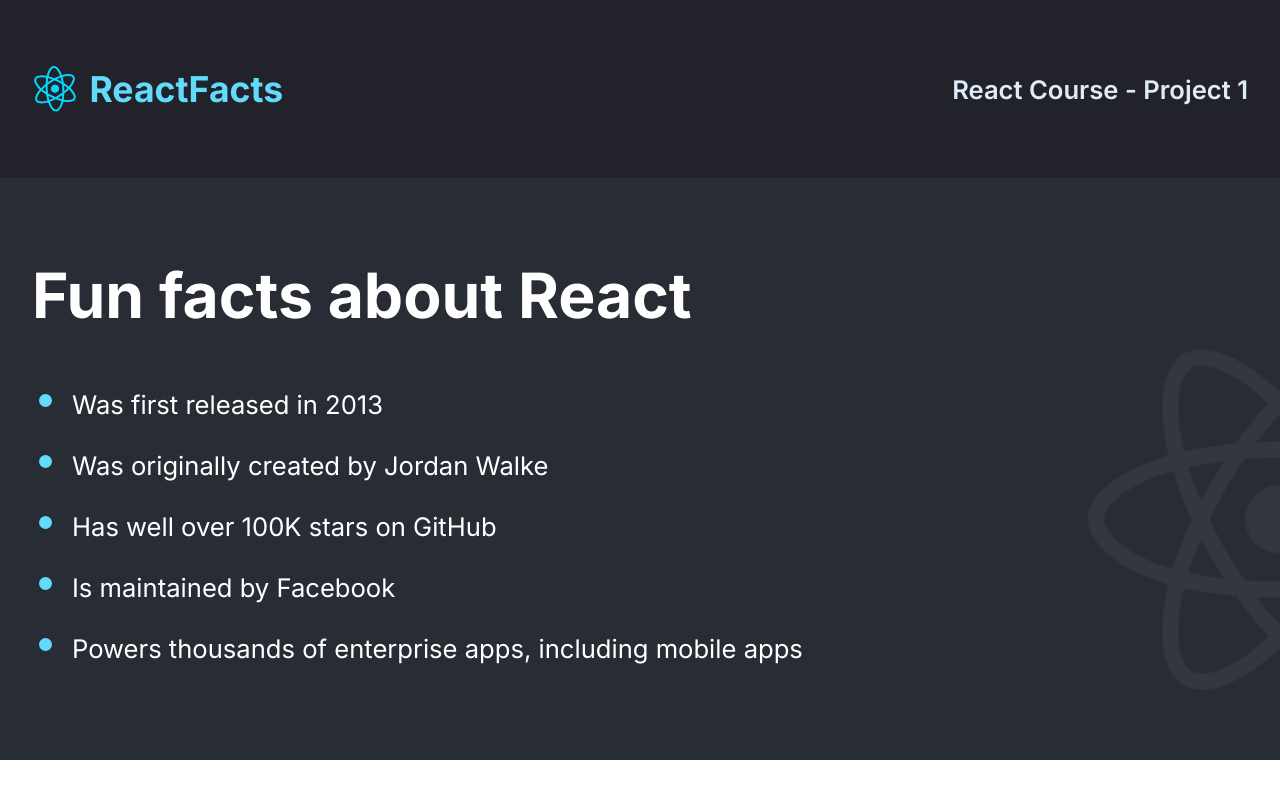
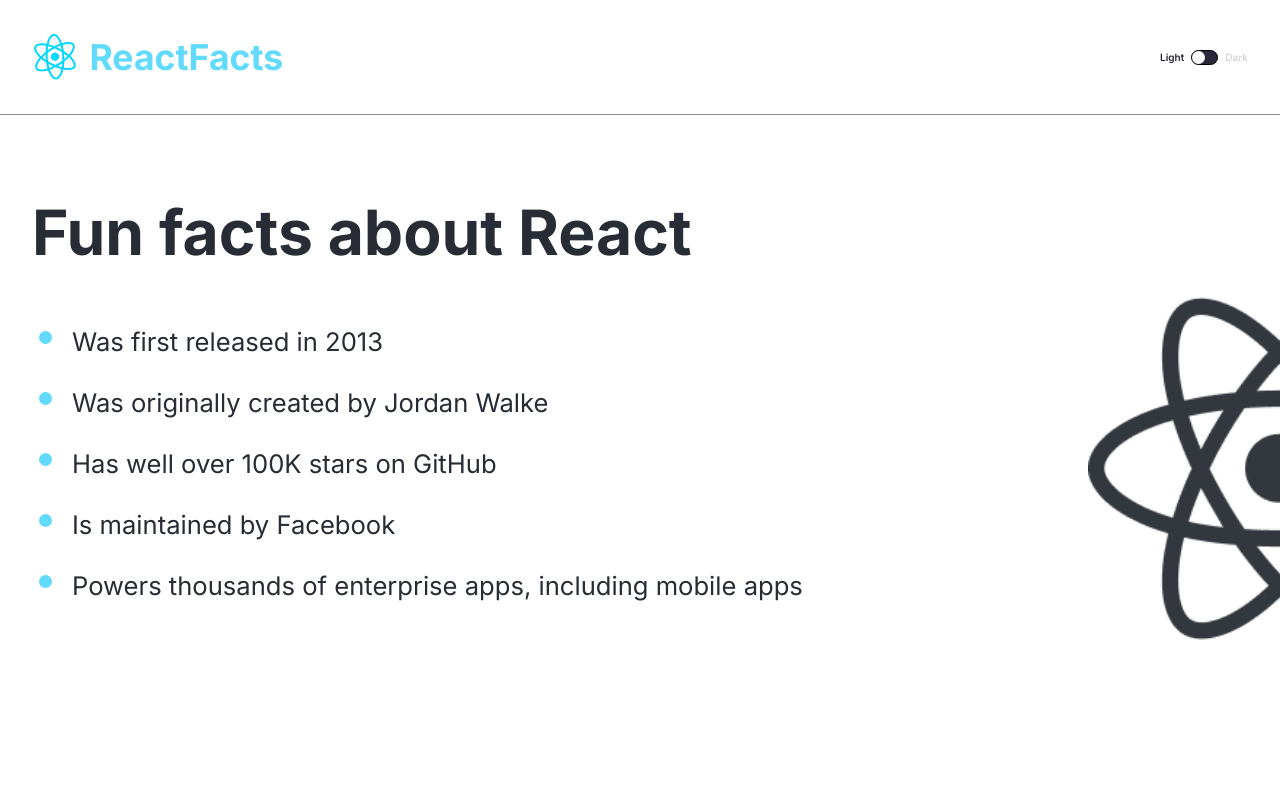
Before and after one commit to adarshcodes/react-info-site, a React (Create React App) app: page / in a window 1280 px wide. Built offline with nearby package versions, Linux system fonts and the light colour scheme.

Commit message:
adding dark mode

```diff
--- a/src/App.js
+++ b/src/App.js
@@ -9,15 +9,20 @@ import "./style.css";
 import NavBar from "./components/NavBar";
 import Main from "./components/Main";
 
-class App extends React.Component {
-	render() {
-		return (
-			<div>
-				<NavBar />
-				<Main />
-			</div>
-		);
+function App() {
+	const [theme, setTheme] = React.useState(false);
+
+	function toggleDarkMode() {
+		setTheme((prevMode) => !prevMode);
+		console.log(theme);
 	}
+
+	return (
+		<div>
+			<NavBar darkMode={theme} toggleDarkMode={toggleDarkMode} />
+			<Main darkMode={theme} toggleDarkMode={toggleDarkMode} />
+		</div>
+	);
 }
 
 export default App;
--- a/src/components/Main.js
+++ b/src/components/Main.js
@@ -2,16 +2,30 @@ import React from "react";
 // adding CSS files
 import "../style.css";
 
-function Main() {
+function Main(props) {
 	return (
-		<div className="main-section">
-			<h1 className="heading-primary">Fun facts about React</h1>
-			<ul className="main-list">
-				<li className="main-item">Was first released in 2013</li>
-				<li className="main-item">Was originally created by Jordan Walke</li>
-				<li className="main-item">Has well over 100K stars on GitHub</li>
-				<li className="main-item">Is maintained by Facebook</li>
-				<li className="main-item">
+		<div className={props.darkMode ? "dark main-section" : "main-section"}>
+			<h1
+				className={
+					props.darkMode ? "text-dark heading-primary" : "heading-primary"
+				}
+			>
+				Fun facts about React
+			</h1>
+			<ul>
+				<li className={props.darkMode ? "main-item text-dark" : "main-item"}>
+					Was first released in 2013
+				</li>
+				<li className={props.darkMode ? "main-item text-dark" : "main-item"}>
+					Was originally created by Jordan Walke
+				</li>
+				<li className={props.darkMode ? "main-item text-dark" : "main-item"}>
+					Has well over 100K stars on GitHub
+				</li>
+				<li className={props.darkMode ? "main-item text-dark" : "main-item"}>
+					Is maintained by Facebook
+				</li>
+				<li className={props.darkMode ? "main-item text-dark" : "main-item"}>
 					Powers thousands of enterprise apps, including mobile apps
 				</li>
 			</ul>
--- a/src/components/NavBar.js
+++ b/src/components/NavBar.js
@@ -2,32 +2,24 @@ import React from "react";
 // adding CSS files
 import "../style.css";
 import logo from "../images/react-icon-small.png";
-class LogoBox extends React.Component {
-	render() {
-		return (
+
+function NavBar(props) {
+	return (
+		<nav className={props.darkMode ? "dark navbar" : "navbar"}>
 			<div className="logoBox">
 				<img src={logo} alt="logo" className="logo" />
 				<h3 className="logo-heading">ReactFacts</h3>
 			</div>
-		);
-	}
-}
 
-class NavText extends React.Component {
-	render() {
-		return <h4 className="navigation-text"> React Course - Project 1</h4>;
-	}
-}
-
-class NavBar extends React.Component {
-	render() {
-		return (
-			<div className="navbar">
-				<LogoBox />
-				<NavText />
+			<div className="toggler">
+				<p className="toggler--light">Light</p>
+				<div className="toggler--slider" onClick={props.toggleDarkMode}>
+					<div className="toggler--slider--circle"></div>
+				</div>
+				<p className="toggler--dark">Dark</p>
 			</div>
-		);
-	}
+		</nav>
+	);
 }
 
 export default NavBar;
--- a/src/style.css
+++ b/src/style.css
@@ -9,12 +9,20 @@ body {
     font-family: 'inter', sans-serif;
 }
 
+
+
 .navbar {
-    padding: 2rem;
+    padding: 0rem 2rem;
     display: flex;
     justify-content: space-between;
     align-items: center;
-    background-color: #21222A;
+    background-color: #fff;
+    border-bottom: .1rem solid #918E9B;
+}
+
+.dark {
+    background-color: #282D35 !important;
+    color: #fff;
 }
 
 .logoBox {
@@ -49,33 +57,98 @@ body {
     }
 }
 
-.navigation-text {
-    font-size: 1.6rem;
-    color: #DEEBF8;
-    font-weight: 600;
+.main-section {
+    background: url('./images/react-icon-large.png') no-repeat;
+    background-color: #fff;
+    background-position: right 75%;
+    background-size: 12rem;
+    padding: 5rem 2rem 6rem 2rem;
 }
 
-.main-section {
-    background: url('./images/react-icon-large.png') no-repeat;
-    background-color: #282D35;
-    background-position: right 75%;
-    background-size: 12rem;
-    padding: 5rem 2rem;
-}
+
 
 .heading-primary {
     margin-top: 0;
     font-size: 3.9rem;
-    color: #FFFFFF;
+    color: #282D35;
+}
+
+.text-dark {
+    color: #fff !important;
 }
 
 .main-item {
     font-size: 1.6rem;
-    color: #FFFFFF;
+    color: #282D35;
     margin: 1rem 0;
 }
+
 
 .main-item::marker {
     color: #61DAFB;
     font-size: 2.5rem;
 }
+
+/* Dark mode toggle */
+
+.toggler {
+    display: flex;
+    align-items: center;
+}
+
+.toggler p {
+    font-size: 0.625rem;
+    font-weight: 600;
+}
+
+.toggler--slider {
+    width: 25px;
+    height: 13px;
+    background-color: #2B283A;
+    border-radius: 2rem;
+    margin-inline: 7px;
+    cursor: pointer;
+    display: flex;
+    justify-content: flex-start;
+    align-items: center;
+    border: 1px solid black;
+    box-sizing: content-box;
+    transition: all .2s;
+}
+
+nav.dark .toggler--slider {
+    border-color: white;
+    background-color: #F5F5F5;
+}
+
+.toggler--slider--circle {
+    height: 13px;
+    width: 13px;
+    background-color: white;
+    border-radius: 50%;
+    transition: all .2s;
+}
+
+nav.dark .toggler--slider--circle {
+    background-color: black;
+}
+
+.toggler--light {
+    color: #2B283A;
+}
+
+nav.dark .toggler--light {
+    color: #918E9B;
+}
+
+.toggler--dark {
+    color: #D5D4D8;
+}
+
+nav.dark .toggler-dark {
+    color: #FFFFFF;
+}
+
+nav.dark .toggler--slider {
+    justify-content: flex-end;
+}
```
